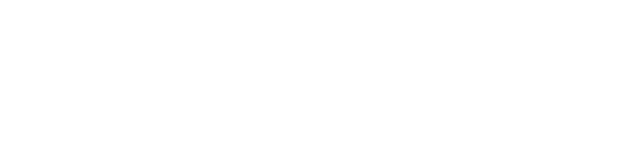
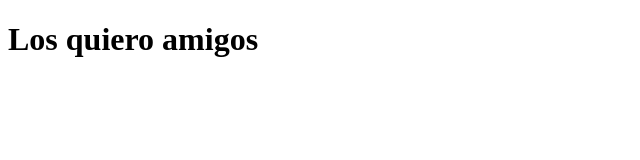
Before and after one commit to StoneyGravy963/ProyectoPhaser, a plain HTML site: page index.html in a window 1280 px wide. Shown: the whole page, without its empty margins (0-640 px from the left). Drawn offline with Linux system fonts and the light colour scheme.

Commit message:
conflicto

```diff
--- a/index.html
+++ b/index.html
@@ -6,6 +6,6 @@
     <title>Document</title>
 </head>
 <body>
-
+    <h1>Los quiero amigos</h1>
 </body>
 </html>
```
